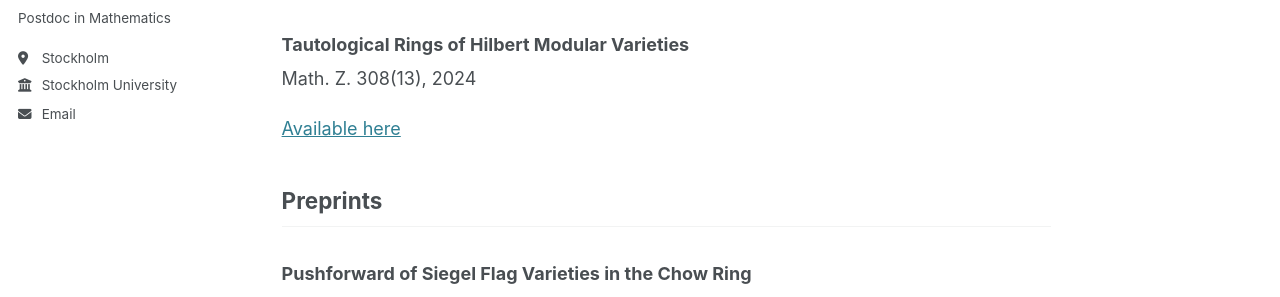
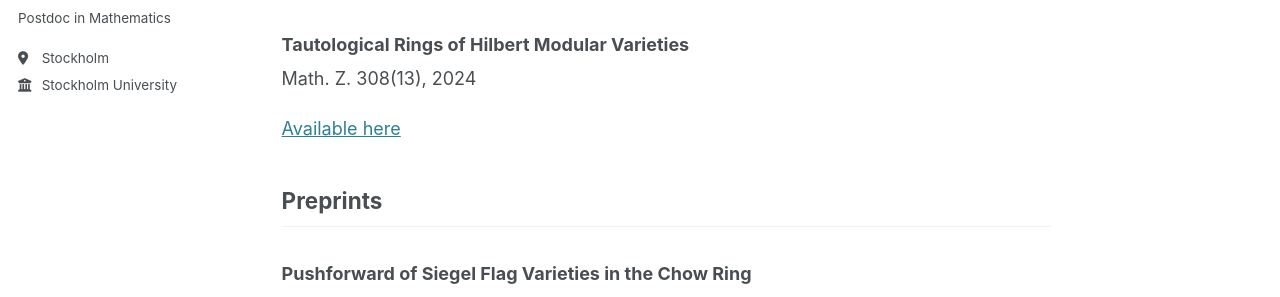
Before and after one commit to s-j-cooper/s-j-cooper.github.io, a Jekyll site: the page built from _pages/about.md, in a window 1280 px wide. Shown: the part 315-612 px from the top of the page. Built offline with Jekyll 4.4.1, drawn with Linux system fonts in a browser that asks for light colours.

Commit message:
Update _config.yml

```diff
--- a/_config.yml
+++ b/_config.yml
@@ -28,7 +28,7 @@ author:
   location         : "Stockholm"
   employer         : "Stockholm University"
   uri              : # URL
-  email            :  "cooper.simonjohn(at)gmail.com"
+  email            : # "cooper.simonjohn(at)gmail.com"
 
   # Academic websites
   arxiv            : # URL - Update with the correct link to your profile
```
